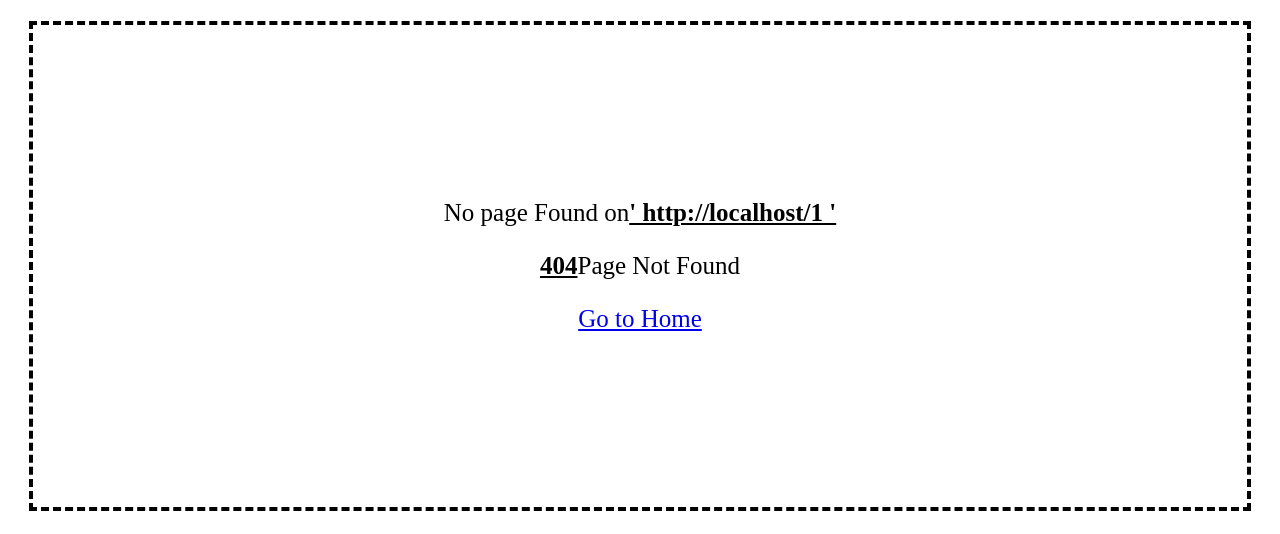
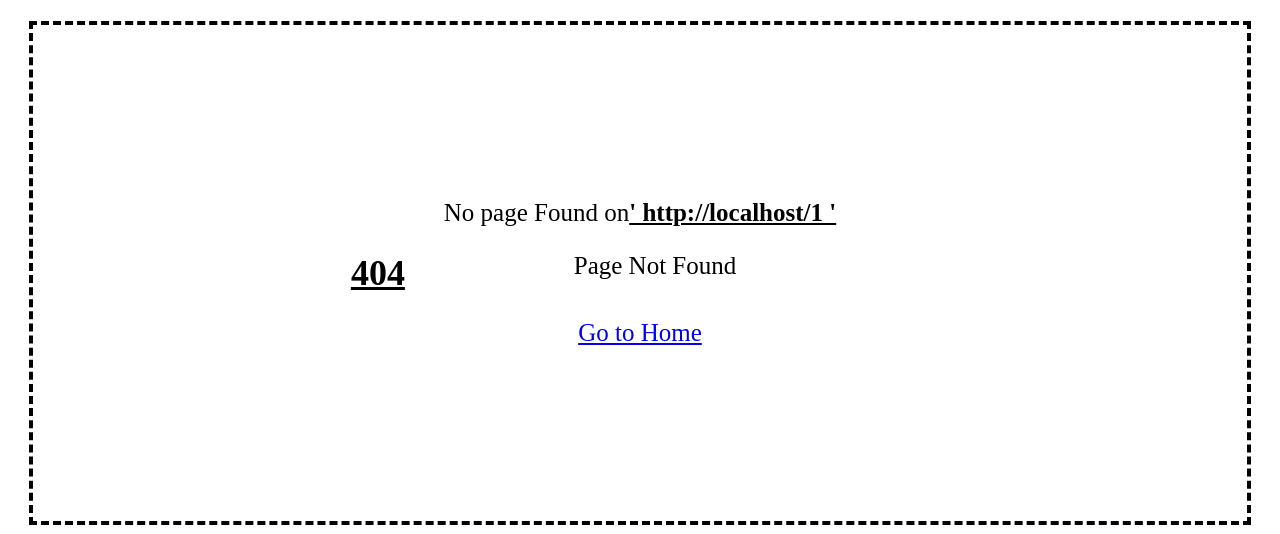
Before and after one commit to praTeek271/WeSHARE-Logic, a Flask app: page /1 in a window 1280 px wide. Shown: the top 534 px of the page. Run offline with Flask 3, Linux system fonts and the light colour scheme; some libraries are stand-ins or nearby versions.

Commit message:
404 template formatting and decoration

```diff
--- a/WS_flask_app/app/templates/404.html
+++ b/WS_flask_app/app/templates/404.html
@@ -4,6 +4,7 @@
     <meta charset="UTF-8" />
     <meta name="viewport" content="width=device-width, initial-scale=1.0" />
     <title>Document</title>
+    <link href='https://unpkg.com/boxicons@2.1.4/css/boxicons.min.css' rel='stylesheet'>
     <style>
       .container {
         outline: dashed 4px black;
@@ -14,10 +15,10 @@
         padding: 149px;
         justify-content: space-evenly;
       }
-      p{
+      p {
         justify-content: center;
-    display: flex;
-    font-size: 25px;
+        display: flex;
+        font-size: 25px;
       }
     </style>
   </head>
@@ -26,11 +27,12 @@
       <p>
         No page Found on <b><u>' http://localhost/{{endpoint}} '</u></b>
       </p>
-      <p>
-        <b><u>404</u></b> Page Not Found
+      <p style=" justify-content: space-evenly">
+        <b><u style="font-style:bold; font-size: 36px;">404</u></b> Page Not Found <box-icon name='ghost' type='solid' animation='tada' color='rgba(0,0,0,0.55)' ></box-icon>
       </p>
 
       <p><a href="/">Go to Home</a></p>
     </div>
+    <script src="https://unpkg.com/boxicons@2.1.4/dist/boxicons.js"></script>
   </body>
 </html>
```
